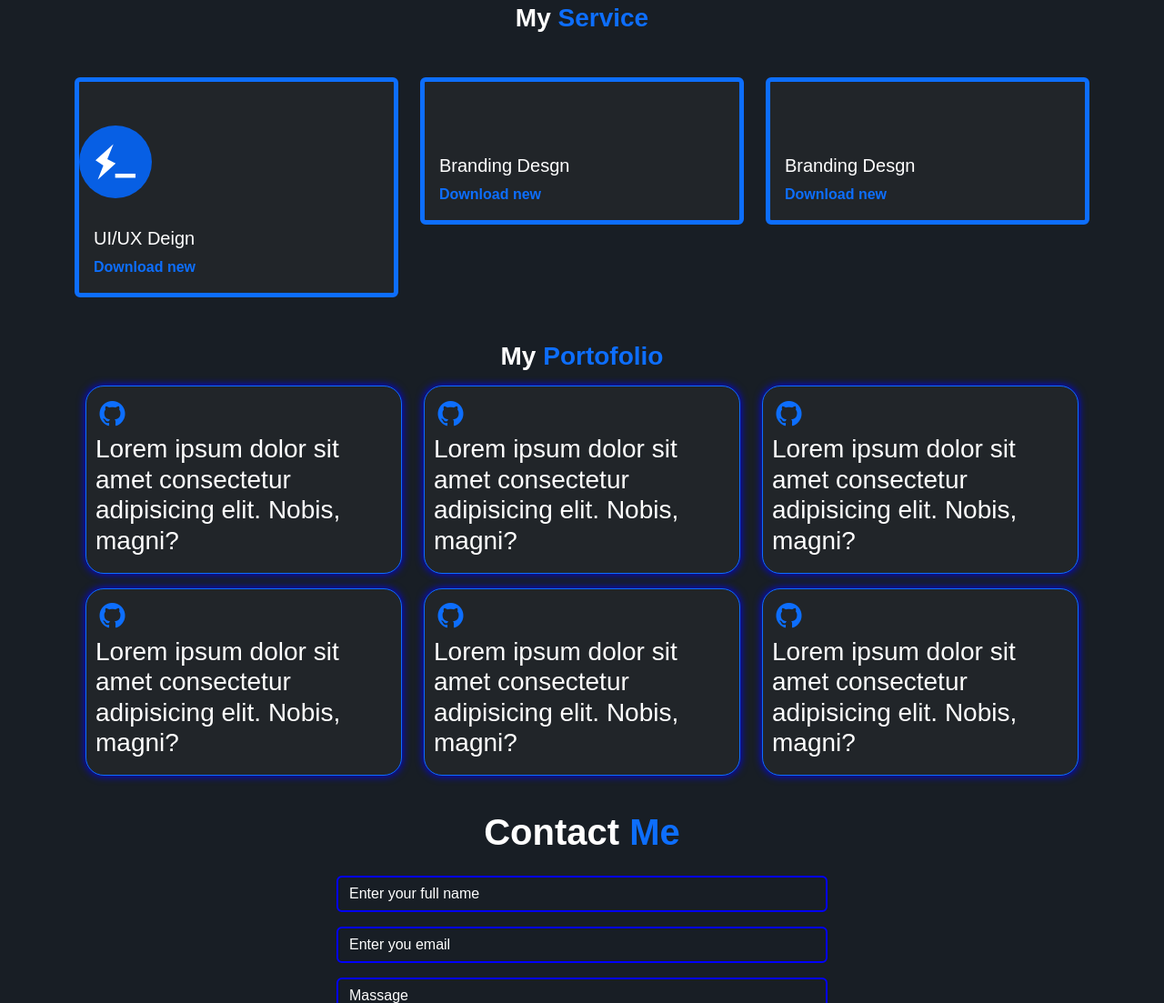
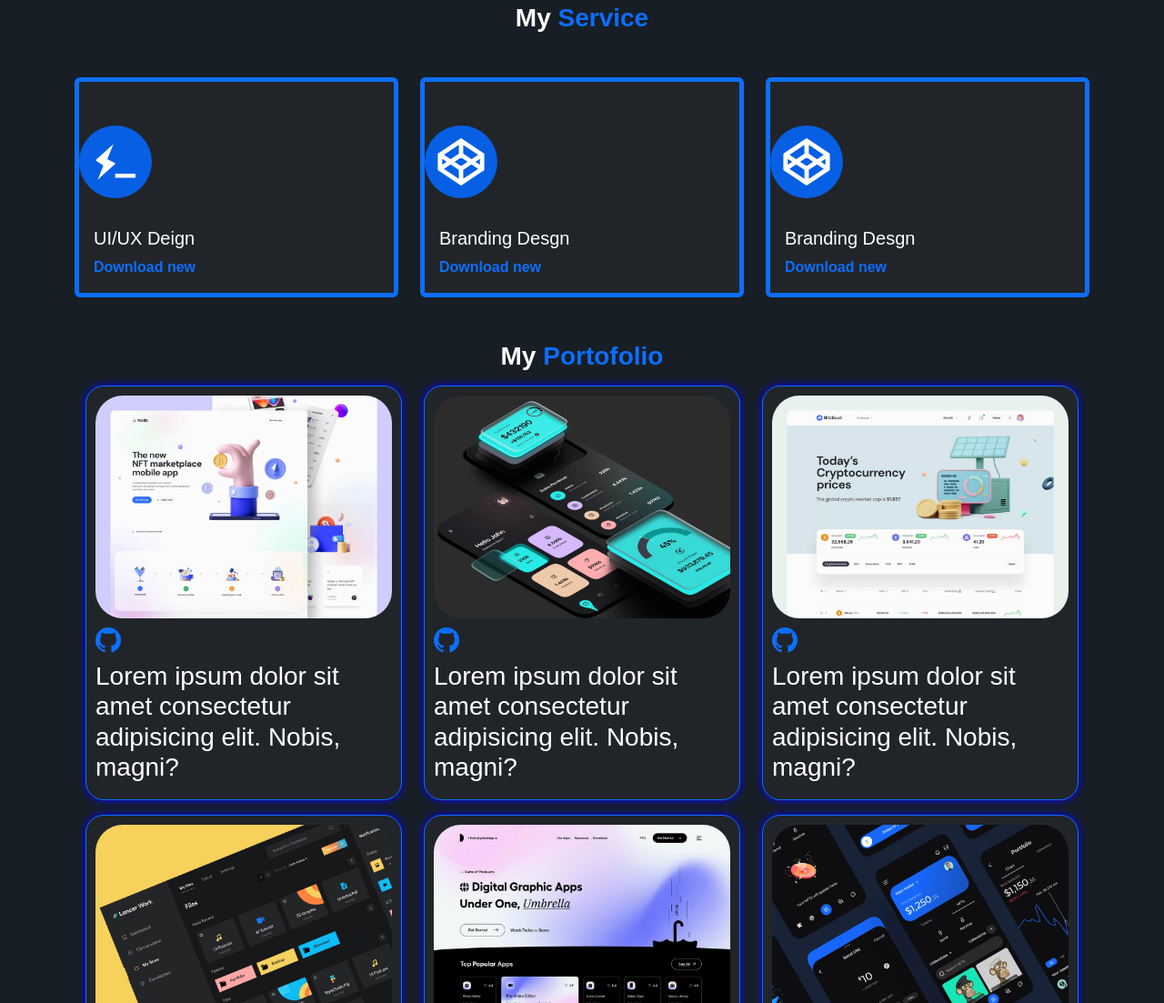
Before and after one commit to Zrldyck/PORTFIOLIO-AZRIL, a plain HTML site: page index.html in a window 1280 px wide. Shown: the part 1697-2800 px from the top of the page at 91% size. Drawn offline with nearby package versions, Linux system fonts and the light colour scheme.

Commit message:
Update index.html

```diff
--- a/index.html
+++ b/index.html
@@ -22,7 +22,7 @@
             background: #2a2c3369;
         }
         .background{
-            background-image: url(../portofolio/img/background.png);
+            background-image: url(img/background.png);
             min-height: 125vh;
             background-repeat: no-repeat;
             background-size: cover;
@@ -171,7 +171,7 @@
                         </div>
                         <div class="col-lg-4 rounded   mt-5  fw-bold " >
                             <div class="card border border-5 border-primary bg-dark">
-                                <img class="mt-5 mb-3" src="../portofolio/img/s-2.svg" alt="" width="80">
+                                <img class="mt-5 mb-3" src="img/s-2.svg" alt="" width="80">
                                 <div class="card-body">
                                   <h5 class="card-title text-white">Branding Desgn</h5>
                                   <a href="" class="text-decoration-none text-primary">Download new</a>
@@ -180,7 +180,7 @@
                         </div>
                         <div class="col-lg-4 rounded   mt-5  fw-bold " >
                             <div class="card border border-5 border-primary bg-dark">
-                                <img class="mt-5 mb-3" src="../portofolio/img/s-2.svg" alt="" width="80">
+                                <img class="mt-5 mb-3" src="img/s-2.svg" alt="" width="80">
                                 <div class="card-body">
                                   <h5 class="card-title text-white">Branding Desgn</h5>
                                   <a href="" class="text-decoration-none text-primary">Download new</a>
@@ -198,21 +198,21 @@
                     <div class="row mt-3">
                         <div class="col-lg-4">
                             <div class="card2 bg-dark border border-primary">
-                                <img src="../portofolio/img/port-1.jpg" class="card-img-top" alt="">
+                                <img src="img/port-1.jpg" class="card-img-top" alt="">
                                 <i class="bi bi-github text-primary fs-3"></i>
                                 <h3 class="text-white">Lorem ipsum dolor sit amet consectetur adipisicing elit. Nobis, magni?</h3>
                             </div>
                         </div>
                         <div class="col-lg-4">
                             <div class="card2 bg-dark border border-primary">
-                                <img src="../portofolio/img/port-2.jpg" class="card-img-top" alt="">
+                                <img src="img/port-2.jpg" class="card-img-top" alt="">
                                 <i class="bi bi-github text-primary fs-3"></i>
                                 <h3 class="text-white">Lorem ipsum dolor sit amet consectetur adipisicing elit. Nobis, magni?</h3>
                             </div>
                         </div>
                         <div class="col-lg-4">
                             <div class="card2 bg-dark border border-primary">
-                                <img src="../portofolio/img/port-3.jpg" class="card-img-top" alt="">
+                                <img src="img/port-3.jpg" class="card-img-top" alt="">
                                 <i class="bi bi-github text-primary fs-3"></i>
                                 <h3 class="text-white">Lorem ipsum dolor sit amet consectetur adipisicing elit. Nobis, magni?</h3>
                             </div>
@@ -222,21 +222,21 @@
                     <div class="row mt-3">
                         <div class="col-lg-4">
                             <div class="card2 bg-dark border border-primary">
-                                <img src="../portofolio/img/port-4.jpg" class="card-img-top" alt="">
+                                <img src="img/port-4.jpg" class="card-img-top" alt="">
                                 <i class="bi bi-github text-primary fs-3"></i>
                                 <h3 class="text-white">Lorem ipsum dolor sit amet consectetur adipisicing elit. Nobis, magni?</h3>
                             </div>
                         </div>
                         <div class="col-lg-4">
                             <div class="card2 bg-dark border border-primary">
-                                <img src="../portofolio/img/port-5.jpg" class="card-img-top" alt="">
+                                <img src="img/port-5.jpg" class="card-img-top" alt="">
                                 <i class="bi bi-github text-primary fs-3"></i>
                                 <h3 class="text-white">Lorem ipsum dolor sit amet consectetur adipisicing elit. Nobis, magni?</h3>
                             </div>
                         </div>
                         <div class="col-lg-4">
                             <div class="card2 bg-dark border border-primary">
-                                <img src="../portofolio/img/port-6.jpg" class="card-img-top" alt="">
+                                <img src="img/port-6.jpg" class="card-img-top" alt="">
                                 <i class="bi bi-github text-primary fs-3"></i>
                                 <h3 class="text-white">Lorem ipsum dolor sit amet consectetur adipisicing elit. Nobis, magni?</h3>
                             </div>
```
